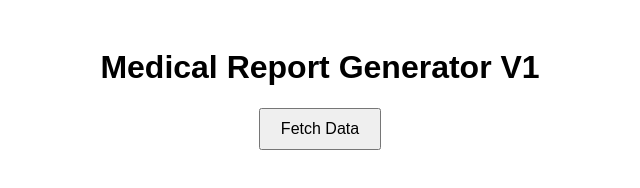
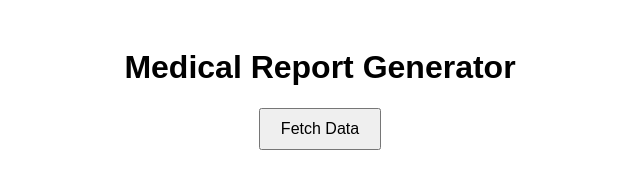
Before and after one commit to marcinpaluch1994/MyFirstPage, a website: page index.html in a window 1280 px wide. Shown: the whole page, without its empty margins (320-960 px from the left). Drawn offline with Linux system fonts and the light colour scheme.

Commit message:
Title change to make sure all arived.

```diff
--- a/index.html
+++ b/index.html
@@ -7,7 +7,7 @@
     <link rel="stylesheet" href="styles.css">
 </head>
 <body>
-    <h1>Medical Report Generator V1</h1>
+    <h1>Medical Report Generator</h1>
     <button id="get-data">Fetch Data</button>
     <div id="output"></div>
     <script src="main.js"></script>
```
